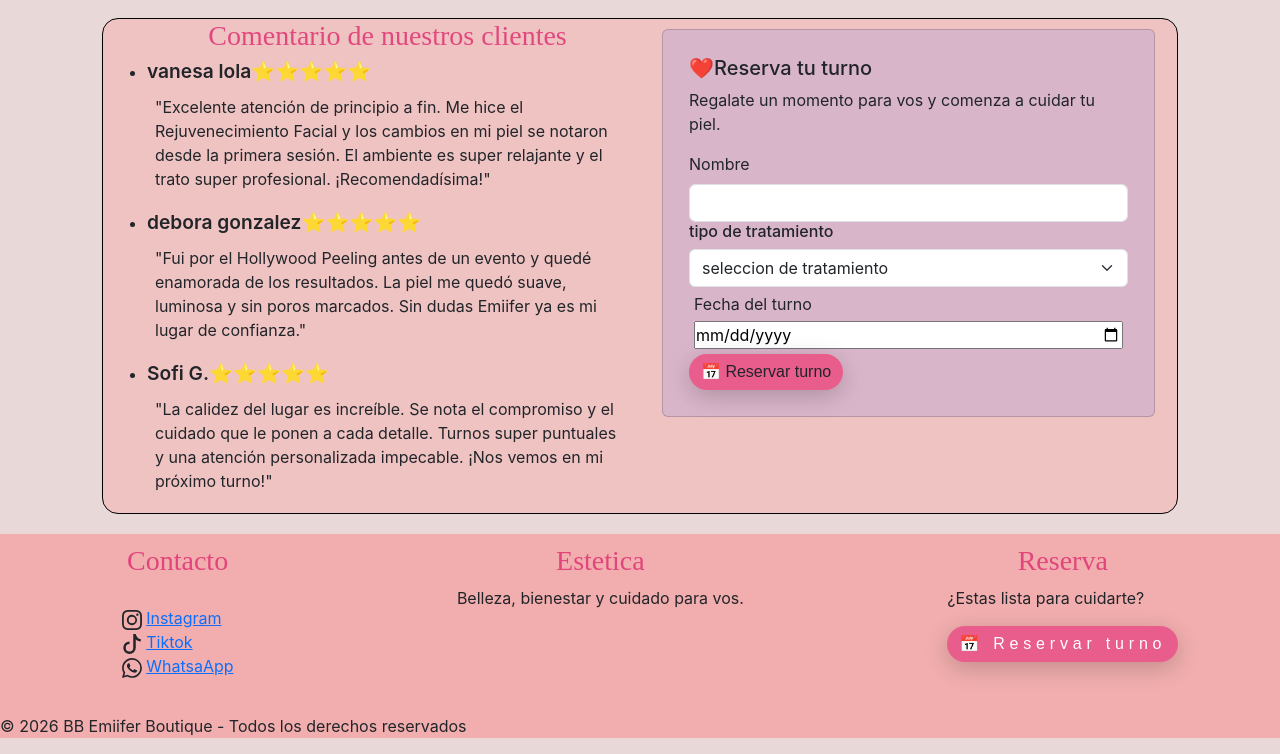
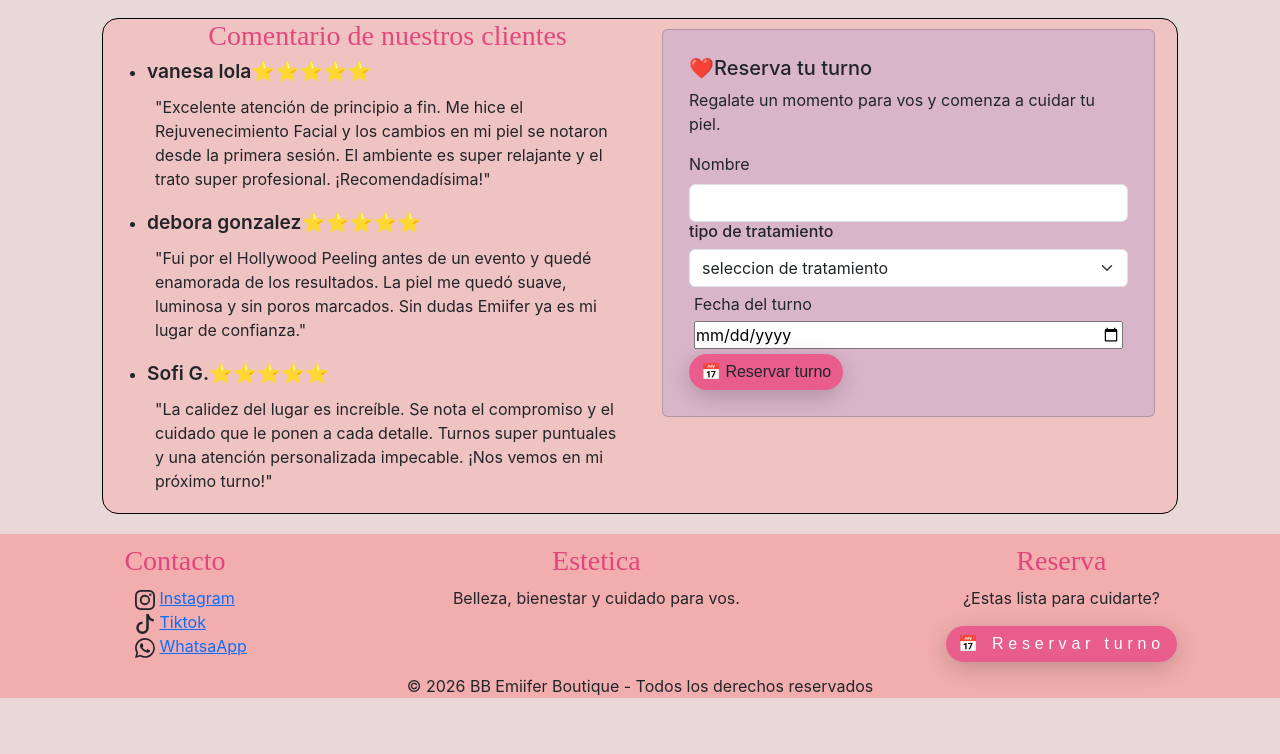
Before and after one commit to eze9817/EsteticaCorporalFacial, a plain HTML site: page index.html in a window 1280 px wide. Shown: the part 1009-1763 px from the top of the page. After the commit the page ends 1723 px from the top, so only its background shows below. Drawn offline with nearby package versions, Linux system fonts and the light colour scheme.

Commit message:
actualizo commit

```diff
--- a/index.html
+++ b/index.html
@@ -158,7 +158,7 @@
 
     <footer>
         <div class="espacio-footer cont-contacto">
-            <div>
+            <div class="redes-sociales">
                 <h3>Contacto</h3>
                 <ul>
                     <li> <svg xmlns="http://www.w3.org/2000/svg" width="20" height="20" fill="currentColor"
--- a/scss/base/_tipografia.scss
+++ b/scss/base/_tipografia.scss
@@ -24,9 +24,6 @@ p {
     font-size: v.$tamano-parrafo;
 }
 
-// .texto-depi, .texto-facial {
-//      font-size: v.$tamano-parrafo-explicacion;
-//  }
 
 main section div ul p {
     padding: 4px 8px;
--- a/scss/layout/_body.scss
+++ b/scss/layout/_body.scss
@@ -27,7 +27,6 @@ body {
 }
 
 .comentarios {
-    // font-size: v.$tamano-parrafo-comentarios;
     border-radius: v.$radio-tarjeta-comentarios;
     max-width: 500px;
 }
--- a/scss/layout/_footer.scss
+++ b/scss/layout/_footer.scss
@@ -5,12 +5,17 @@ footer {
     background-color: v.$color-fondo-encabezado-pie;
     ul {
         display: flex;
-        padding: v.$espaciado-interno-secciones;
-        @extend %flexcolumna;
+        justify-content: space-around;
+        // padding: v.$espaciado-interno-secciones;
+        // @extend %flexcolumna;
 
         li {
             list-style: none;
         }
+    }
+
+    p {
+        text-align: center;
     }
 }
 
--- a/scss/layout/_media-queries.scss
+++ b/scss/layout/_media-queries.scss
@@ -11,12 +11,18 @@
     display: grid;
     grid-template-columns: repeat(2, 1fr);
   }
+
   .espacio-footer {
     display: flex;
     justify-content: space-around;
 
     div {
       margin: 10px 0px 0px 0px;
+    }
+
+    ul {
+      display: flex;
+      flex-direction: column;
     }
   }
 
```
Also changed, not shown: css/style.css, 1 other file.
